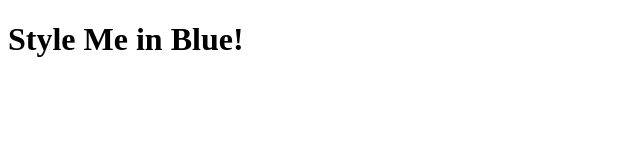
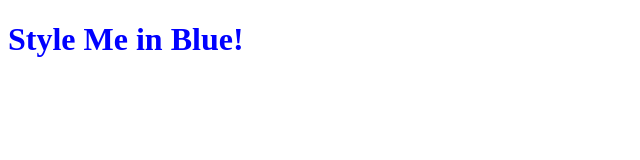
Before and after one commit to LeinadR/FRONT-END---UDEMY, a plain HTML site: page 5.1. Adding CSS/inline.html in a window 1280 px wide. Shown: the whole page, without its empty margins (0-640 px from the left). Drawn offline with Linux system fonts and the light colour scheme.

Commit message:
HTML/CSS

```diff
--- a/5.1. Adding CSS/inline.html
+++ b/5.1. Adding CSS/inline.html
@@ -7,7 +7,7 @@
 </head>
 
 <body>
-<h1>Style Me in Blue!</h1>
+<h1 style="color: blue;">Style Me in Blue!</h1>
 </body>
 
 </html>
--- a/5.1. Adding CSS/style.css
+++ b/5.1. Adding CSS/style.css
@@ -0,0 +1,3 @@
+h1 {
+    color: green;
+}
```
Also changed, not shown: 5.1. Adding CSS/external.html (+1 -0 lines), 5.1. Adding CSS/index.html (+5 -0 lines), 5.1. Adding CSS/internal.html (+5 -0 lines).
